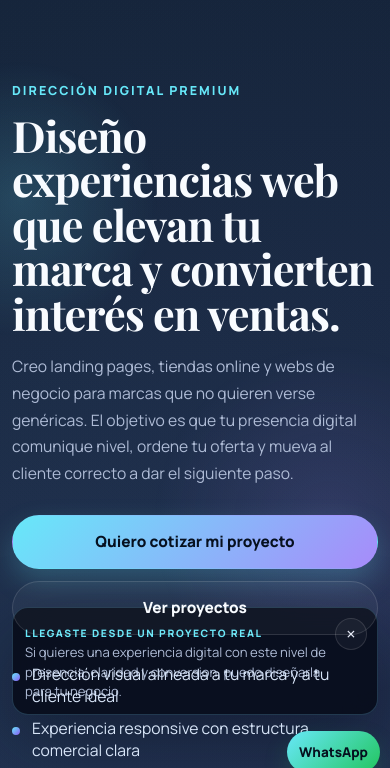
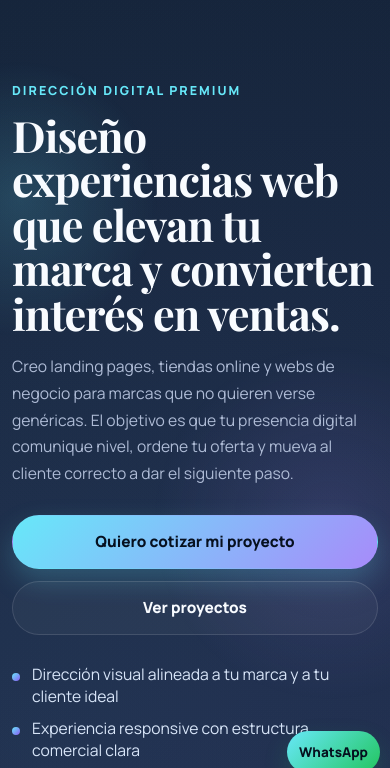
Before and after one commit to AmerlyCruz/Soul-Crystal-Works, a plain HTML site: page index.html in a window 390 px wide. Shown: the part 61-829 px from the top of the page. Drawn offline with nearby package versions, Linux system fonts and the light colour scheme.

Commit message:
Remove referral banner under header

```diff
--- a/index.html
+++ b/index.html
@@ -15,14 +15,6 @@
   <link rel="stylesheet" href="styles.css">
 </head>
 <body>
-  <div id="referralBanner" class="referral-banner" hidden aria-live="polite">
-    <div class="referral-banner__content">
-      <span class="referral-banner__eyebrow">Llegaste desde un proyecto real</span>
-      <p id="referralBannerText" class="referral-banner__text">Si quieres una experiencia digital con este nivel de presencia, claridad y conversion, puedo diseñarla para tu negocio.</p>
-    </div>
-    <button id="closeReferralBanner" type="button" class="referral-banner__close" aria-label="Cerrar aviso">×</button>
-  </div>
-
   <header class="site-header">
     <nav class="navbar">
       <a href="#hero" class="logo">Soul Crystal Works</a>
--- a/script.js
+++ b/script.js
@@ -3,16 +3,12 @@ document.addEventListener('DOMContentLoaded', () => {
   const trackedElements = document.querySelectorAll('[data-track]');
   const navToggle = document.getElementById('navToggle');
   const navMenu = document.getElementById('navMenu');
-  const referralBanner = document.getElementById('referralBanner');
-  const referralBannerText = document.getElementById('referralBannerText');
-  const closeReferralBanner = document.getElementById('closeReferralBanner');
   const leadModal = document.getElementById('leadReferralModal');
   const leadEyebrow = document.getElementById('leadReferralEyebrow');
   const leadTitle = document.getElementById('leadReferralTitle');
   const leadCopy = document.getElementById('leadReferralCopy');
   const leadCta = document.getElementById('leadReferralCta');
   const closeLeadButtons = document.querySelectorAll('[data-close-lead-modal]');
-  let referralBannerTimer = null;
 
   const referralMessages = {
     beautyfast: {
@@ -112,7 +108,6 @@ document.addEventListener('DOMContentLoaded', () => {
   function setLeadContent(ref, origin) {
     const config = getReferralConfig(ref);
 
-    if (referralBannerText) referralBannerText.textContent = config.banner;
     if (leadEyebrow) leadEyebrow.textContent = config.eyebrow;
     if (leadTitle) leadTitle.textContent = config.title;
     if (leadCopy) leadCopy.textContent = config.copy;
@@ -126,9 +121,6 @@ document.addEventListener('DOMContentLoaded', () => {
   function openLeadModal(ref = 'default', origin = 'auto') {
     if (!leadModal) return;
     setLeadContent(ref, origin);
-    if (window.matchMedia('(max-width: 640px)').matches) {
-      hideReferralBanner('modal-priority', false);
-    }
     trackEvent('lead_modal_open', { ref, origin });
     leadModal.hidden = false;
     leadModal.setAttribute('aria-hidden', 'false');
@@ -140,37 +132,6 @@ document.addEventListener('DOMContentLoaded', () => {
     leadModal.hidden = true;
     leadModal.setAttribute('aria-hidden', 'true');
     document.body.classList.remove('lead-modal-open');
-  }
-
-  function hideReferralBanner(reason = 'dismissed', shouldTrack = true) {
-    if (!referralBanner) return;
-    if (referralBannerTimer) {
-      window.clearTimeout(referralBannerTimer);
-      referralBannerTimer = null;
-    }
-    if (referralBanner.hidden) return;
-
-    referralBanner.hidden = true;
-
-    if (shouldTrack) {
-      trackEvent('referral_banner_closed', { reason });
-    }
-  }
-
-  function showReferralBanner(ref, source) {
-    if (!referralBanner) return;
-
-    referralBanner.hidden = false;
-    trackEvent('referral_banner_show', { ref, source });
-
-    if (referralBannerTimer) {
-      window.clearTimeout(referralBannerTimer);
-    }
-
-    const autoHideDelay = window.matchMedia('(max-width: 640px)').matches ? 3200 : 6500;
-    referralBannerTimer = window.setTimeout(() => {
-      hideReferralBanner('auto-timeout', true);
-    }, autoHideDelay);
   }
 
   window.abrirModal = function abrirModal(ref = 'default', origin = 'portfolio-detail') {
@@ -238,12 +199,6 @@ document.addEventListener('DOMContentLoaded', () => {
     }
   });
 
-  if (closeReferralBanner && referralBanner) {
-    closeReferralBanner.addEventListener('click', () => {
-      hideReferralBanner('manual-close', true);
-    });
-  }
-
   const params = new URLSearchParams(window.location.search);
   const ref = params.get('ref') || 'default';
   const source = params.get('source') || 'direct';
@@ -263,10 +218,7 @@ document.addEventListener('DOMContentLoaded', () => {
     setLeadContent(ref, source);
     trackEvent('referral_visit', { ref, source, campaign });
 
-    if (referralBanner && !sessionStorage.getItem(bannerKey)) {
-      sessionStorage.setItem(bannerKey, 'shown');
-      showReferralBanner(ref, source);
-    }
+    sessionStorage.setItem(bannerKey, 'disabled');
 
     if (!sessionStorage.getItem(modalKey)) {
       sessionStorage.setItem(modalKey, 'shown');
--- a/styles.css
+++ b/styles.css
@@ -68,7 +68,6 @@ body::after {
 
 main,
 .site-header,
-.referral-banner,
 .floating-cta,
 .lead-modal {
   position: relative;
@@ -104,54 +103,6 @@ a {
 .section-shell {
   width: var(--section-width);
   margin: 0 auto;
-}
-
-.referral-banner {
-  position: fixed;
-  top: 14px;
-  left: 50%;
-  transform: translateX(-50%);
-  width: min(980px, calc(100vw - 24px));
-  display: flex;
-  align-items: center;
-  justify-content: space-between;
-  gap: 16px;
-  padding: 14px 18px;
-  border: 1px solid rgba(125, 211, 252, 0.22);
-  border-radius: 18px;
-  background: rgba(6, 11, 24, 0.88);
-  box-shadow: var(--shadow);
-  backdrop-filter: blur(18px);
-}
-
-.referral-banner__content {
-  min-width: 0;
-}
-
-.referral-banner__eyebrow {
-  display: inline-block;
-  margin-bottom: 3px;
-  font-size: 0.72rem;
-  font-weight: 800;
-  letter-spacing: 0.16em;
-  text-transform: uppercase;
-  color: var(--accent);
-}
-
-.referral-banner__text {
-  margin: 0;
-  color: var(--muted);
-  font-size: 0.94rem;
-}
-
-.referral-banner__close {
-  width: 36px;
-  height: 36px;
-  border: 1px solid var(--border);
-  border-radius: 999px;
-  background: rgba(255, 255, 255, 0.04);
-  color: var(--text);
-  font-size: 1.2rem;
 }
 
 .site-header {
@@ -925,31 +876,6 @@ body.lead-modal-open {
     top: 0;
   }
 
-  .referral-banner {
-    top: auto;
-    right: 12px;
-    bottom: calc(72px + env(safe-area-inset-bottom, 0px));
-    left: 12px;
-    transform: none;
-    width: auto;
-    align-items: flex-start;
-    padding: 14px 48px 14px 14px;
-    border-radius: 16px;
-  }
-
-  .referral-banner__text {
-    font-size: 0.88rem;
-    line-height: 1.5;
-  }
-
-  .referral-banner__close {
-    position: absolute;
-    top: 10px;
-    right: 10px;
-    width: 32px;
-    height: 32px;
-  }
-
   .navbar {
     min-height: 62px;
     gap: 12px;
@@ -1074,19 +1000,6 @@ body.lead-modal-open {
     right: 10px;
   }
 
-  .referral-banner {
-    bottom: calc(68px + env(safe-area-inset-bottom, 0px));
-    padding: 12px 44px 12px 12px;
-  }
-
-  .referral-banner__eyebrow {
-    font-size: 0.64rem;
-  }
-
-  .referral-banner__text {
-    font-size: 0.82rem;
-  }
-
   .lead-modal h2 {
     font-size: 1.7rem;
   }
```
